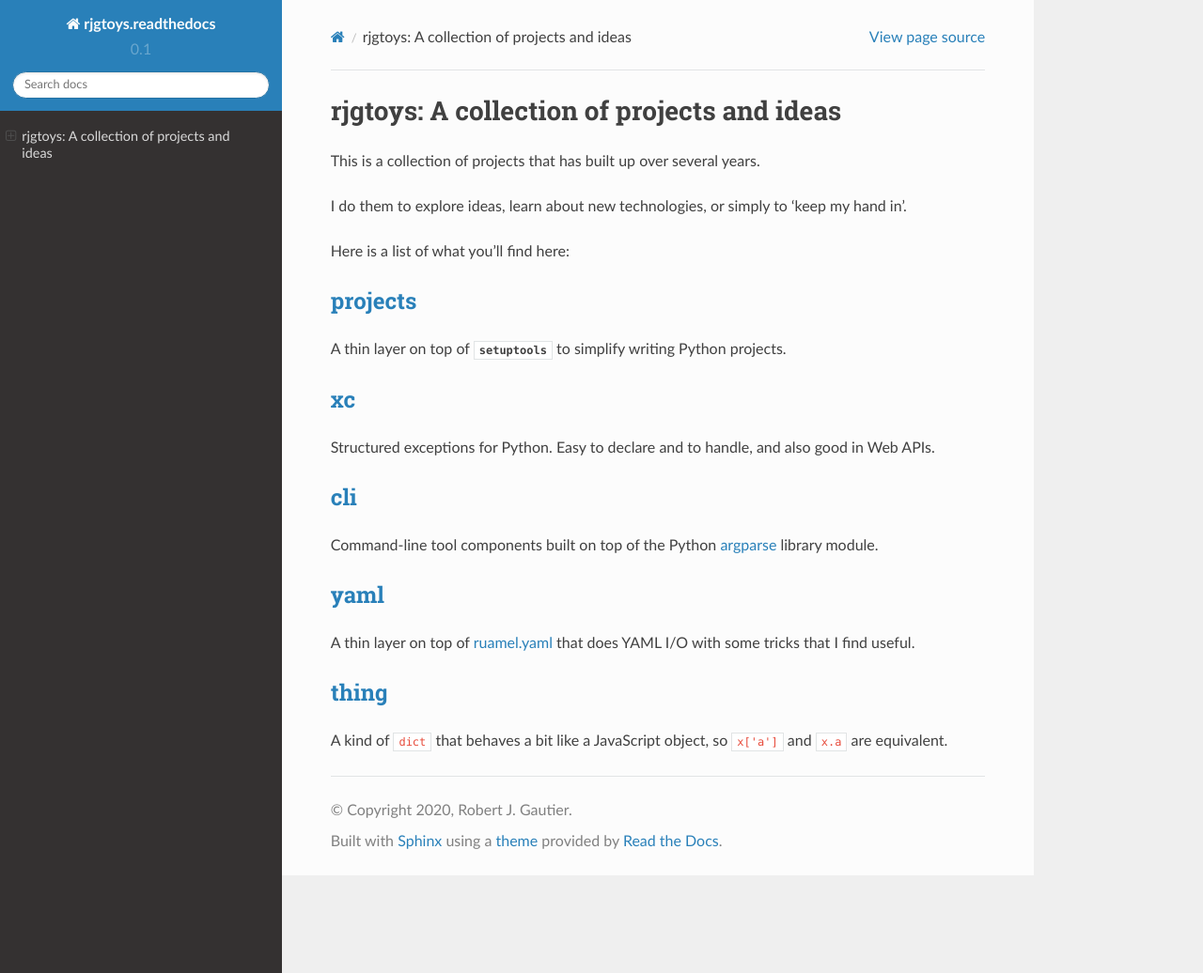
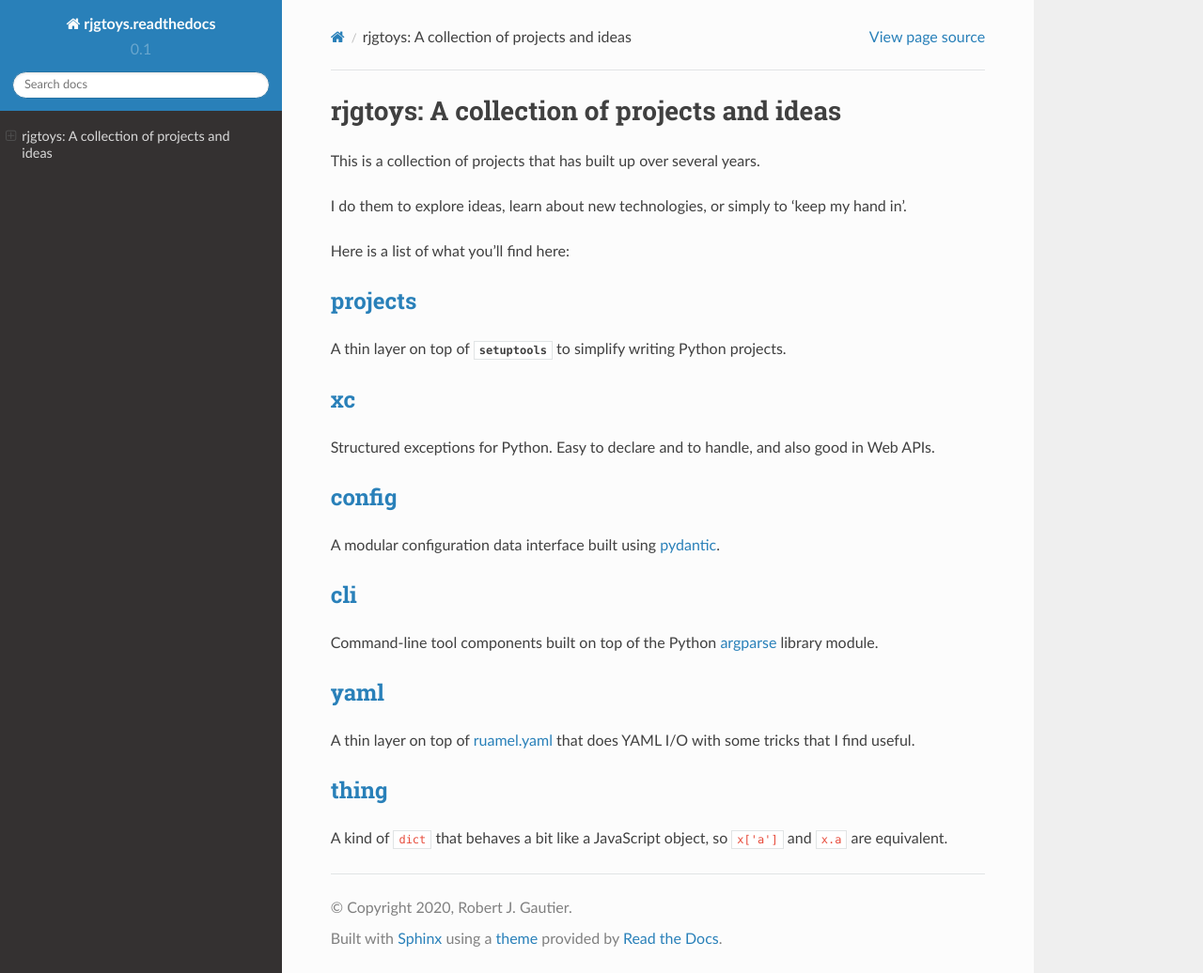
Before and after one commit to bobgautier/rjgtoys-readthedocs, a Sphinx documentation site: the page built from doc/source/index.rst, in a window 1280 px wide and 1036 px high. Shown: the whole window at 94% size. Built offline with Sphinx 7.4.7 and the Read the Docs theme 2.0.0, drawn with Linux system fonts in a browser that asks for light colours.

Commit message:
Mention rjgtoys-config

```diff
--- a/doc/source/index.rst
+++ b/doc/source/index.rst
@@ -17,6 +17,11 @@ xc_
 ---
 
 Structured exceptions for Python.  Easy to declare and to handle, and also good in Web APIs.
+
+config_
+-------
+
+A modular configuration data interface built using pydantic_.
 
 cli_
 ----
@@ -47,3 +52,5 @@ A kind of ``dict`` that behaves a bit like a JavaScript object, so ``x['a']`` an
 .. _argparse: https://docs.python.org/3/library/argparse.html
 
 .. _ruamel.yaml: https://pypi.org/project/ruamel.yaml/
+
+.. _pydantic: https://pydantic-docs.helpmanual.io/
```
